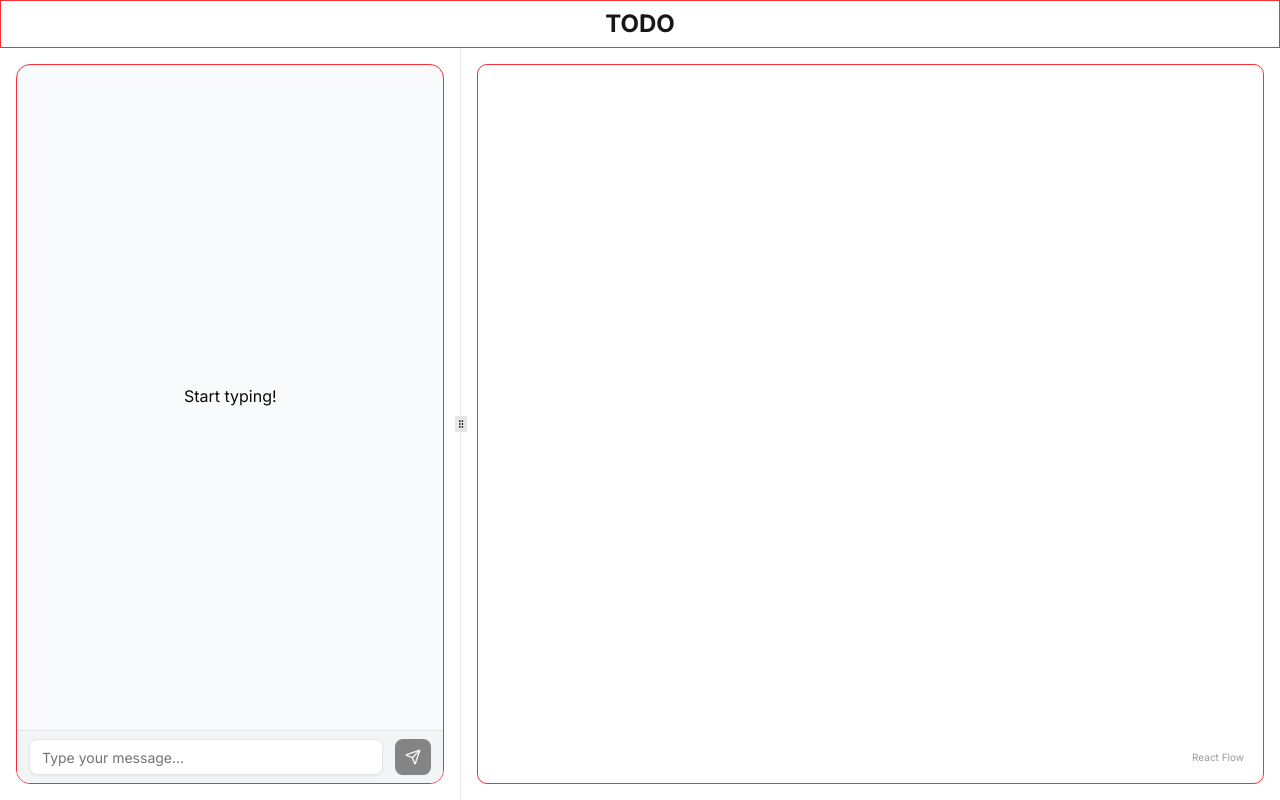
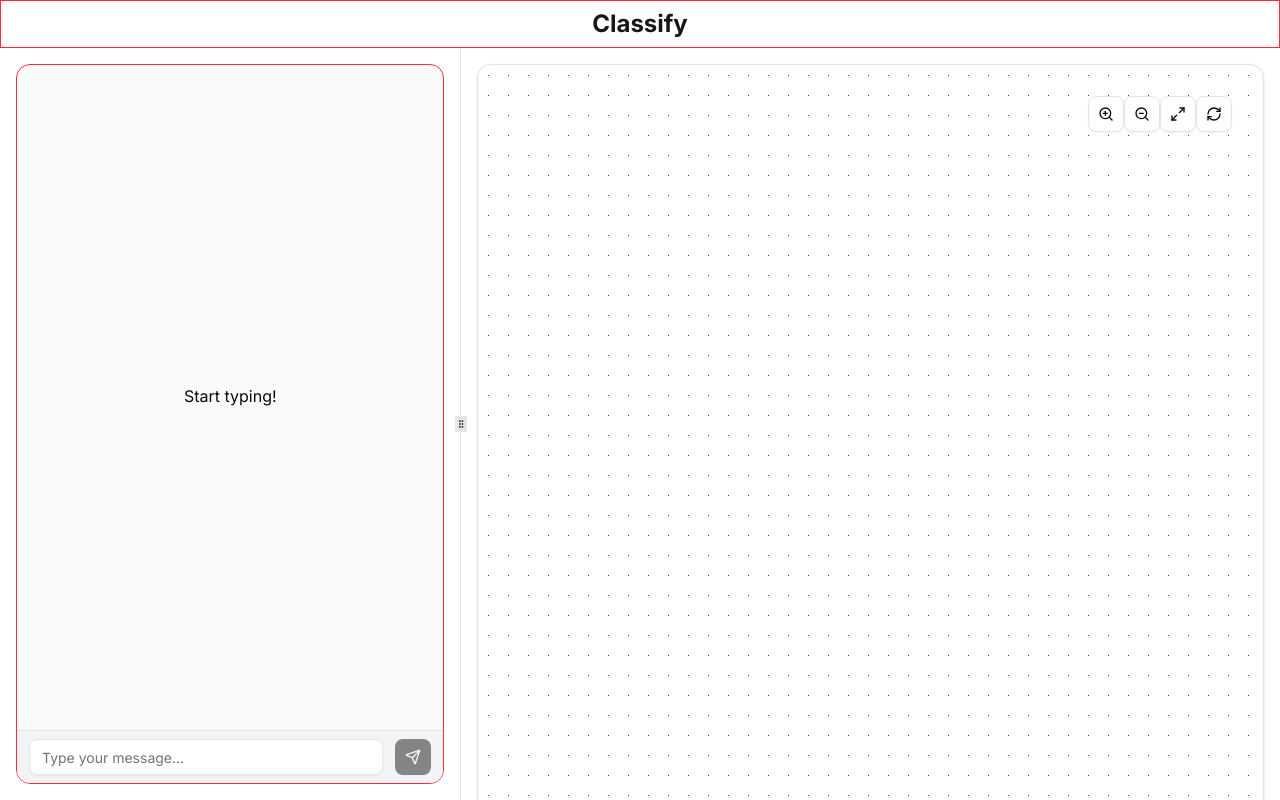
Before and after one commit to coderkai03/Classify, a Next.js app: page / in a window 1280 px wide. Built offline with nearby package versions, Linux system fonts and the light colour scheme.

Commit message:
styled react flow components

```diff
--- a/src/app/api/chat/route.ts
+++ b/src/app/api/chat/route.ts
@@ -29,7 +29,7 @@ export async function POST(req: Request) {
       "\n\nReturn ONLY a JSON array of course IDs that the student should take next.",
     config: {
       systemInstruction:
-        "You are a college counselor. Return ONLY a JSON array of course IDs, nothing else.",
+        "You are a college counselor. Help the student plan their next courses. Return ONLY a JSON array of course IDs, nothing else.",
       responseMimeType: "application/json",
       responseSchema: {
         type: Type.ARRAY,
--- a/src/app/layout.tsx
+++ b/src/app/layout.tsx
@@ -8,8 +8,8 @@ import Header from "@/components/header";
 const inter = Inter({ subsets: ["latin"] });
 
 export const metadata: Metadata = {
-  title: "TODO",
-  description: "TODO",
+  title: "Classify",
+  description: "cleaner class schedules using ai",
 };
 
 export default function RootLayout({
--- a/src/components/flowchart/flowchart-controls.tsx
+++ b/src/components/flowchart/flowchart-controls.tsx
@@ -1,29 +1,21 @@
 import { Button } from "@/components/ui/button"
 import { Card, CardContent } from "@/components/ui/card"
-import { Panel } from "@xyflow/react"
+import { Panel, useReactFlow, Controls } from "@xyflow/react"
 import { ZoomIn, ZoomOut, Maximize2, RefreshCw } from "lucide-react"
 
-interface FlowchartControlsProps {
-  onZoomIn: () => void
-  onZoomOut: () => void
-  onFitView: () => void
-  onLayout: () => void
-}
+export function FlowchartControls() {
+  const { zoomIn, zoomOut, fitView } = useReactFlow();
 
-export function FlowchartControls({
-  onZoomIn,
-  onZoomOut,
-  onFitView,
-  onLayout,
-}: FlowchartControlsProps) {
+  const handleLayout = () => {
+    fitView({ padding: 0.2, duration: 800 });
+  };
+
   return (
     <Panel position="top-right" className="p-4">
-      <Card>
-        <CardContent className="p-2 flex gap-2">
           <Button
             variant="outline"
             size="icon"
-            onClick={onZoomIn}
+            onClick={() => zoomIn()}
             title="Zoom In"
           >
             <ZoomIn className="h-4 w-4" />
@@ -32,7 +24,7 @@ export function FlowchartControls({
           <Button
             variant="outline"
             size="icon"
-            onClick={onZoomOut}
+            onClick={() => zoomOut()}
             title="Zoom Out"
           >
             <ZoomOut className="h-4 w-4" />
@@ -41,7 +33,7 @@ export function FlowchartControls({
           <Button
             variant="outline"
             size="icon"
-            onClick={onFitView}
+            onClick={() => fitView({ padding: 0.2, duration: 800 })}
             title="Fit View"
           >
             <Maximize2 className="h-4 w-4" />
@@ -50,13 +42,11 @@ export function FlowchartControls({
           <Button
             variant="outline"
             size="icon"
-            onClick={onLayout}
+            onClick={handleLayout}
             title="Auto Layout"
           >
             <RefreshCw className="h-4 w-4" />
           </Button>
-        </CardContent>
-      </Card>
     </Panel>
   )
 }
--- a/src/components/flowchart/flowchart.tsx
+++ b/src/components/flowchart/flowchart.tsx
@@ -1,18 +1,64 @@
-import { ReactFlow } from "@xyflow/react";
+import { ReactFlow, Background, useReactFlow, ReactFlowProvider, SmoothStepEdge } from "@xyflow/react";
 import "@xyflow/react/dist/style.css";
 
 import { useFlowchart } from "@/hooks/useFlowchart";
+import { CustomNode } from "./custom-node";
+import { FlowchartControls } from "./flowchart-controls";
+
+const nodeTypes = {
+  custom: CustomNode,
+};
+
+const defaultEdgeOptions = {
+  style: {
+    strokeWidth: 2,
+    stroke: 'hsl(var(--primary))',
+  },
+  type: 'smoothstep',
+  markerEnd: {
+    type: 'arrowclosed',
+    color: 'hsl(var(--primary))',
+  },
+};
+
+function FlowchartInner({ data }: { data: string }) {
+  const { nodes, edges } = useFlowchart({ data });
+
+  const customNodes = nodes.map(node => ({
+    ...node,
+    type: 'custom',
+    data: {
+      ...node.data,
+      id: node.id,
+      title: node.data.label.split('\n')[1] || '',
+    },
+  }));
+
+  return (
+    <ReactFlow
+      nodes={customNodes}
+      edges={edges}
+      nodeTypes={nodeTypes}
+      fitView
+      proOptions={{ hideAttribution: true }}
+      edgeTypes={{smoothstep: SmoothStepEdge}}
+    >
+      <Background
+        color="hsl(var(--muted-foreground))"
+        style={{ backgroundColor: 'hsl(var(--background))' }}
+        className="size-20 dots gap-20"
+      />
+      <FlowchartControls />
+    </ReactFlow>
+  );
+}
 
 export default function Flowchart({ data }: { data: string }) {
-  const result = useFlowchart({ data });
-
-  if (typeof result === 'string') {
-    return <div>Invalid data format</div>;
-  }
-
   return (
-    <div className="h-full w-full rounded-lg p-4 bg-white text-black border border-red-500">
-      <ReactFlow nodes={result.nodes} edges={result.edges} />
+    <div className="h-[800px] w-full rounded-xl border bg-background shadow-sm">
+      <ReactFlowProvider>
+        <FlowchartInner data={data} />
+      </ReactFlowProvider>
     </div>
   );
 }
--- a/src/components/header.tsx
+++ b/src/components/header.tsx
@@ -2,7 +2,7 @@ export default function Header() {
   return (
     <header className="h-12 flex-shrink-0 w-full flex items-center justify-center border border-red-500">
       <h1 className="text-2xl font-bold text-primary">
-        TODO
+        Classify
       </h1>
     </header>
   );
--- a/src/hooks/useFlowchart.ts
+++ b/src/hooks/useFlowchart.ts
@@ -57,11 +57,18 @@ export function useFlowchart({ data }: { data: string }) {
       source: prereqId,
       target: node.id,
       type: "smoothstep",
+      animated: true,
       markerStart: {
         type: MarkerType.ArrowClosed,
         color: "#000000",
-        width: 30,
-        height: 30,
+        width: 20,
+        height: 20,
+      },
+      markerEnd: {
+        type: MarkerType.ArrowClosed,
+        color: "#000000",
+        width: 20,
+        height: 20,
       },
     }));
   });
@@ -99,8 +106,9 @@ export function useFlowchart({ data }: { data: string }) {
   });
 
   const maxLevel = Math.max(...Array.from(nodeLevels.values()));
-  const LEVEL_HEIGHT = 150;
-  const LEVEL_WIDTH = 250;
+  const LEVEL_HEIGHT = 250;
+  const LEVEL_WIDTH = 350;
+  const INITIAL_PADDING = 100;
 
   // Second pass: position nodes based on their level
   mappedNodes.forEach(node => {
@@ -109,8 +117,8 @@ export function useFlowchart({ data }: { data: string }) {
     const indexInLevel = nodesInLevel.indexOf(node.id);
 
     node.position = {
-      x: 100 + (indexInLevel * LEVEL_WIDTH),
-      y: 100 + ((maxLevel - level) * LEVEL_HEIGHT) // Reverse Y to have prerequisites at top
+      x: INITIAL_PADDING + (indexInLevel * LEVEL_WIDTH),
+      y: INITIAL_PADDING + ((maxLevel - level) * LEVEL_HEIGHT)
     };
   });
 
```
